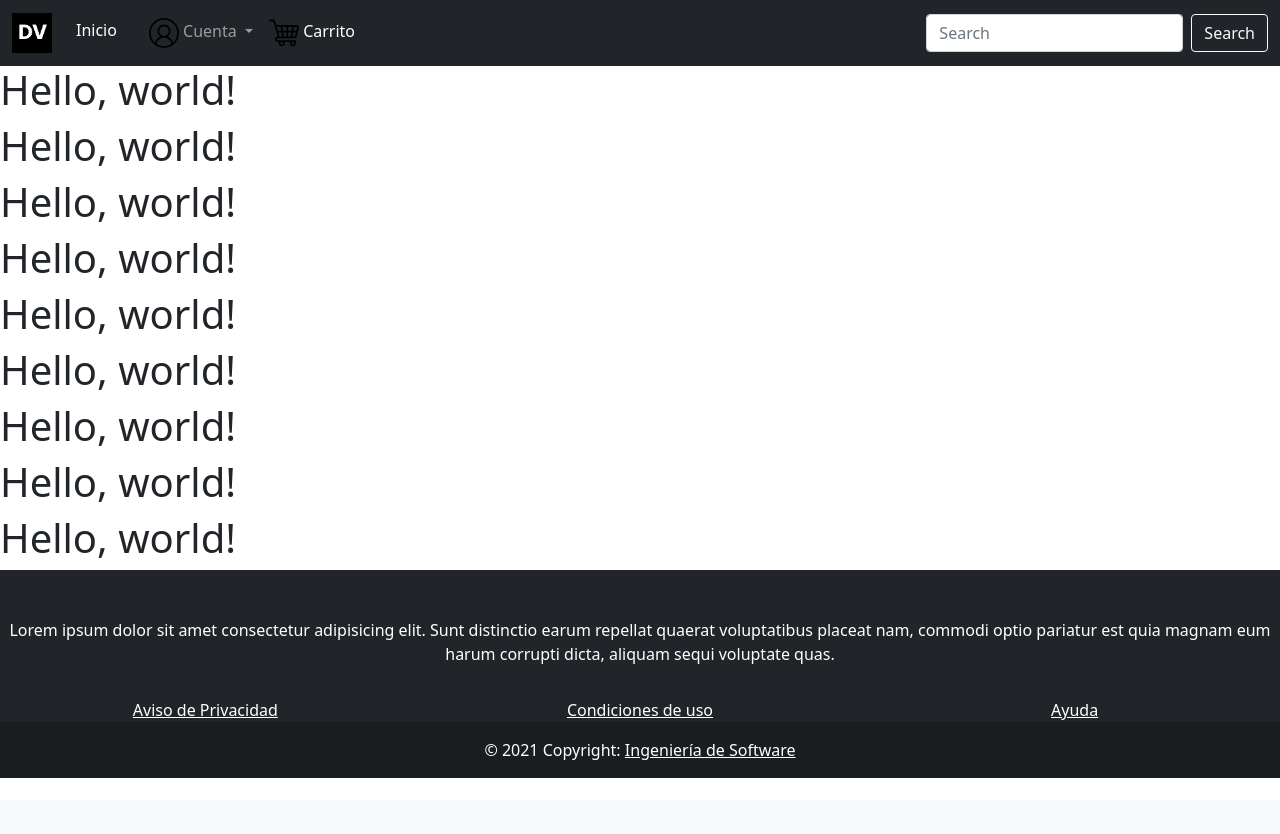
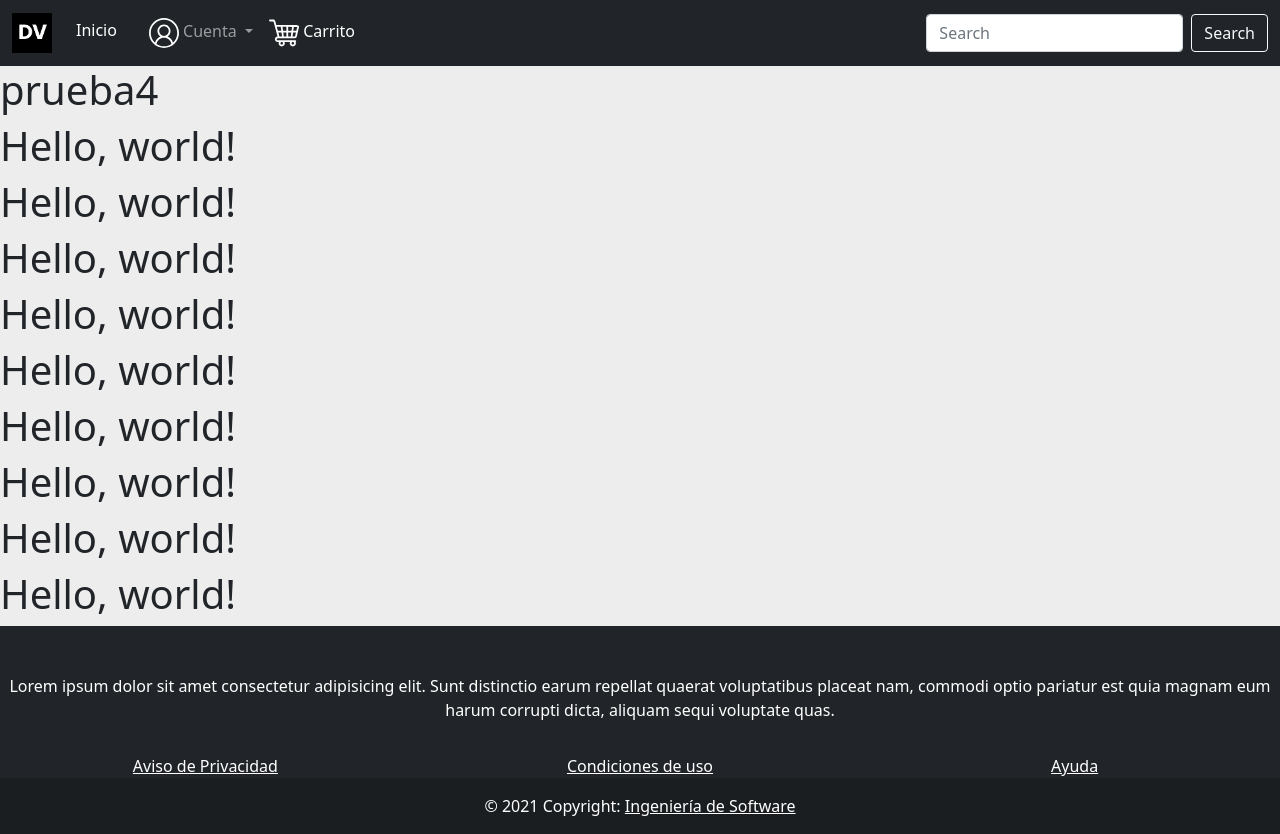
Before and after one commit to KarlaDSJ/DeVolada, a Flask app: page / in a window 1280 px wide. Before the commit the page ends 778 px from the top, so only its background shows below. Run offline with Flask 2, Linux system fonts and the light colour scheme; some libraries are stand-ins or nearby versions.

Commit message:
cambios a la barra

```diff
--- a/backend/main.py
+++ b/backend/main.py
@@ -30,13 +30,14 @@ app.register_blueprint(logout)
 #app.register_blueprint(before)
 app.register_blueprint(after)
 app.register_blueprint(cookie)
+
 db.init_app(app)
 csrf.init_app(app)
-app.run(port=7000)
-if __name__ == '__main__':
 
 
 
+if __name__ == '__main__':
+    app.run(port=7000)
     with app.app_context():
         db.create_all()
         ma.init_app(app)
--- a/backend/templates/index.html
+++ b/backend/templates/index.html
@@ -10,7 +10,17 @@
 
 
 
-
+     <style>
+       body {
+        background-color: #EDEDED;
+       }
+       .cuentaIMG{
+         filter: invert();
+       }
+       .carritoIMG{
+         filter: invert();
+       }
+     </style>
 
   </head>
   <header>
@@ -44,7 +54,7 @@
               </ul>
             </li>
             <li class="nav-item">
-              <a class="nav-link active" aria-current="page" href="#"><img src="static/carrito-de-compras.svg" width="30px" alt=""> Carrito</a>
+              <a class="nav-link active" aria-current="page" href="#"><img src="static/carrito-de-compras.svg" class="carritoIMG" width="30px" alt=""> Carrito</a>
             </li>
 
           </ul>
@@ -62,7 +72,9 @@
 
     </div>
 
+<h1>prueba4
 
+</h1>
 
 
 
```
